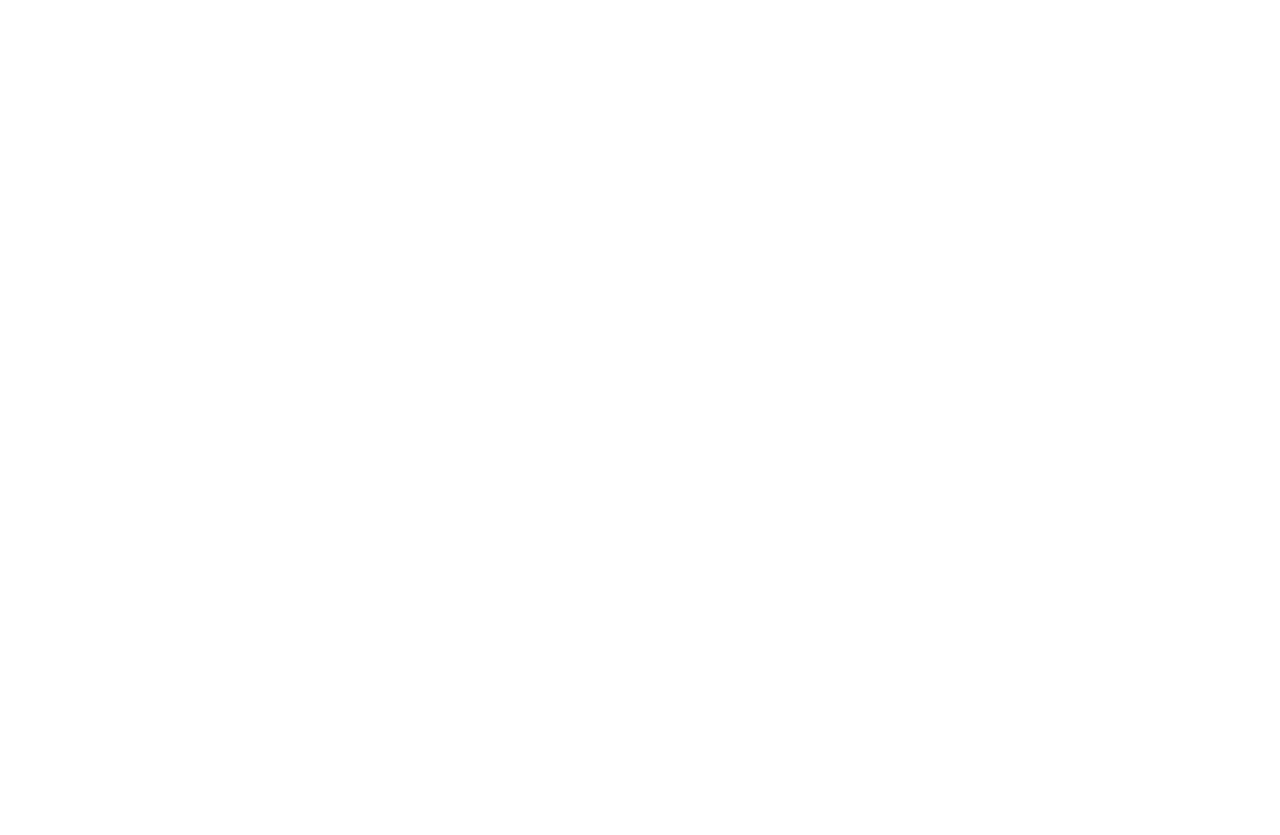
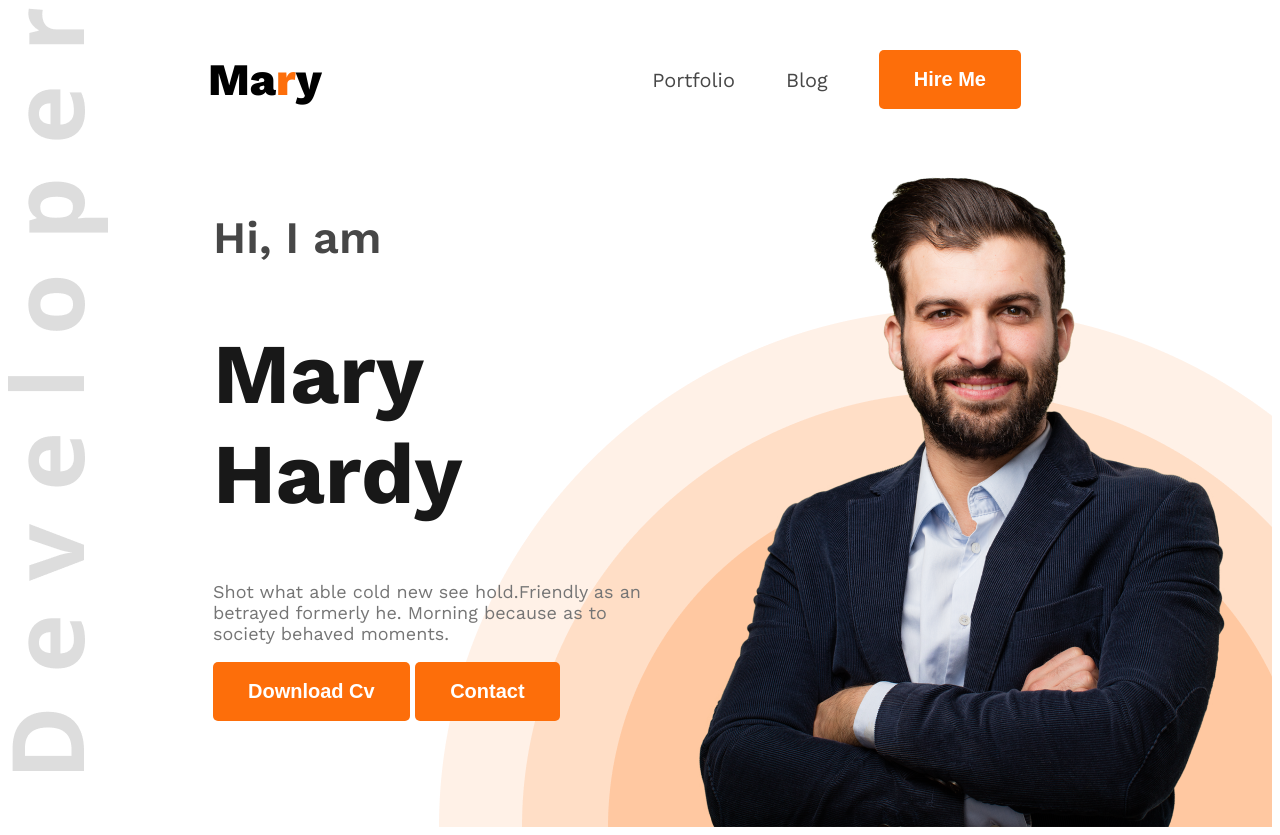
Before and after one commit to MdAbdusSubhan/webdeveloper-portfolio, a plain HTML site: page index.html in a window 1280 px wide. Before the commit the page ends 800 px from the top, so only its background shows below. Drawn offline with nearby package versions, Linux system fonts and the light colour scheme.

Commit message:
added nav, header, shared and div styles

```diff
--- a/index.html
+++ b/index.html
@@ -4,9 +4,32 @@
     <meta charset="UTF-8">
     <meta name="viewport" content="width=device-width, initial-scale=1.0">
     <title>Webdeveloper Portfolio</title>
+    <link rel="preconnect" href="https://fonts.googleapis.com">
+<link rel="preconnect" href="https://fonts.gstatic.com" crossorigin>
+<link href="https://fonts.googleapis.com/css2?family=Open+Sans:ital,wght@0,300..800;1,300..800&family=Work+Sans:ital,wght@0,100..900;1,100..900&display=swap" rel="stylesheet">
+    <link rel="stylesheet" href="styles/portfolio.css">
 </head>
-<body>
-    <header></header>
+<body class="work-sans-normal">
+    <header class="header">
+        <nav>
+            <h3 class="nav-title">Ma<span class="text-primary">r</span>y</h3>
+            <ul>
+                <li><a class="dark-2" href="">Portfolio</a></li>
+                <li><a class="dark-2" href="">Blog</a></li>
+            <li><a href=""><button class="btn-primary">Hire Me</button></a></li>
+        </ul>
+        </nav>
+        <div class="bannar">
+            <div class="bannar-content">
+                <h4 class="bannar-greetings dark-2">Hi, I  am</h4>
+                <h1 class="bannar-title dark-1">Mary Hardy</h1>
+                <p class="bannar-description dark-3">Shot what able cold new see hold.Friendly as an betrayed formerly he. Morning because as to society behaved moments.</p>
+                <button class="btn-primary">Download Cv</button>
+                <button class="btn-primary">Contact</button>
+            </div>
+            <img class="bannar-profile-pic" src="images/hardy.png" alt="">
+        </div>
+    </header>
     <main></main>
     <footer></footer>
 </body>
--- /dev/null
+++ b/styles/portfolio.css
@@ -0,0 +1,92 @@
+
+.work-sans-normal {
+  font-family: "Work Sans", serif;
+  font-optical-sizing: auto;
+  font-style: normal;
+}
+
+/* header style */
+.header{
+    background-image: url(../images/developer.png), url(../images/header_bg.png);
+    background-repeat: no-repeat;
+    background-position: top left, bottom right;
+}
+
+
+/* nav styles */
+nav{
+    display: flex;
+    align-items: center;
+    justify-content: space-between;
+    margin: 0px 200px;
+}
+nav ul{
+    display: flex;
+    align-items: center;
+}
+
+.nav-title{
+    font-weight:800;
+    font-size: 45px;
+}
+nav ul li{
+    list-style: none;
+    margin-right: 51px;
+}
+nav ul a{
+    text-decoration: none;
+    font-size: 20px;
+}
+/* shared style */
+
+.text-primary{
+    color: #FD6E0A;
+}
+
+.dark-1{
+    color: #181818;
+}
+
+.dark-2{
+    color: #474747;
+}
+
+.dark-3{
+    color: #757575;
+}
+
+.btn-primary{
+    background-color: #FD6E0A;
+    font-weight: bold;
+    font-size: 20px;
+    color: white;
+    padding: 18px 35px;
+    border-radius: 5px;
+    border: none;
+}
+
+/* bannar styles */
+
+.bannar{
+    display: flex;
+    justify-content: space-between;
+    margin: 0 38px 0 205px;
+}
+.bannar-content{
+    max-width: 585px;
+}
+
+.bannar-greetings{
+    font-weight:600;
+    font-size: 45px;
+}
+.bannar-title{
+    font-weight: 700;
+    font-size: 85px;
+}
+.bannar-description{
+    font-size: 18px;
+}
+.bannar-profile-pic{
+    width: 584px;
+}
```
